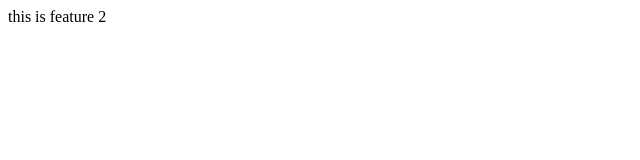
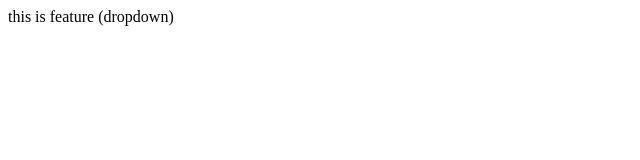
Before and after one commit to MeetGithubit/LocalRepo, a plain HTML site: page index.html in a window 1280 px wide. Shown: the full height of the page, 0-640 px from the left. Drawn offline with Linux system fonts and the light colour scheme.

Commit message:
dropdown

```diff
--- a/index.html
+++ b/index.html
@@ -1 +1 @@
-<p>this is feature 2</p>
+<p>this is feature (dropdown)</p>
```
